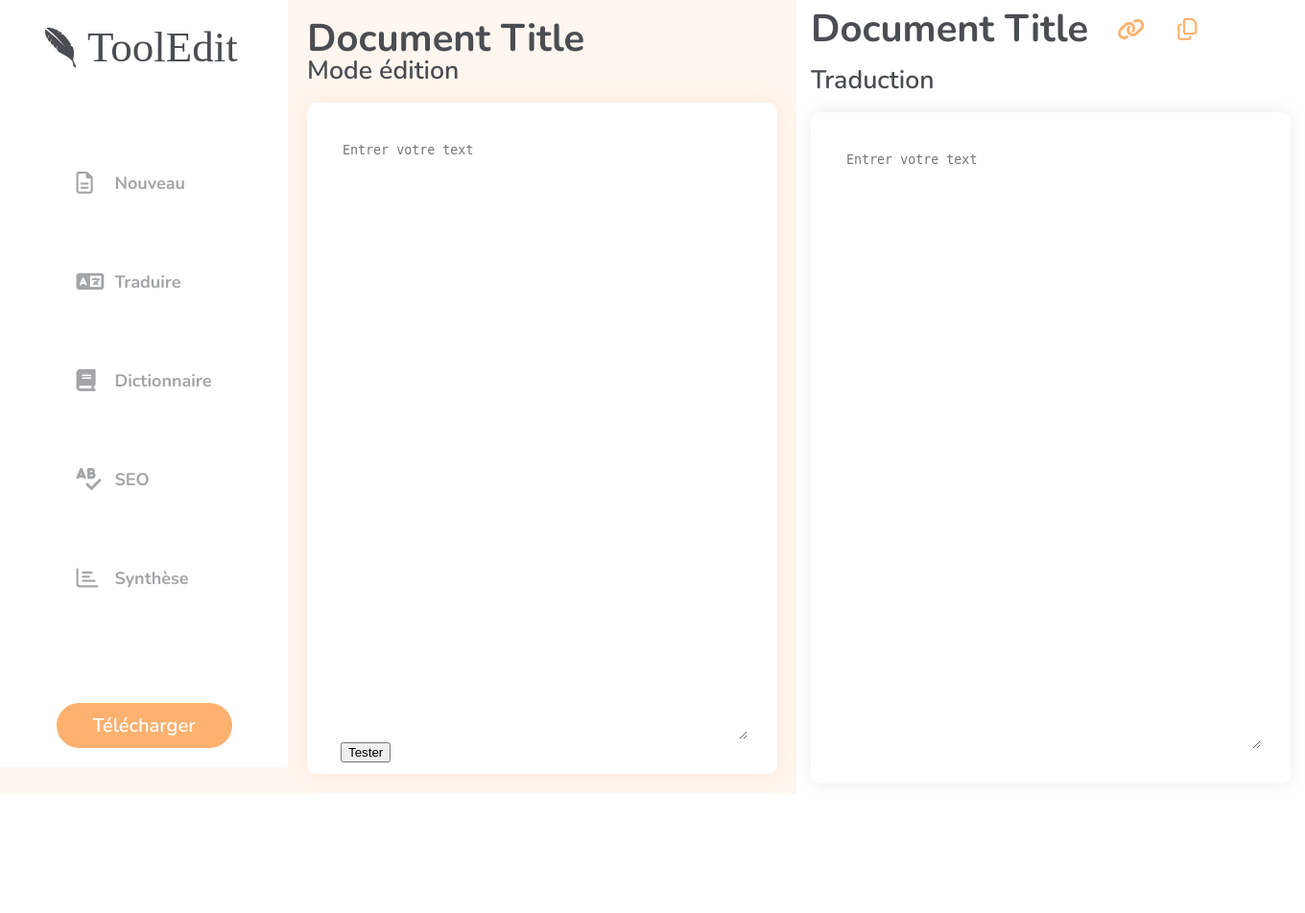
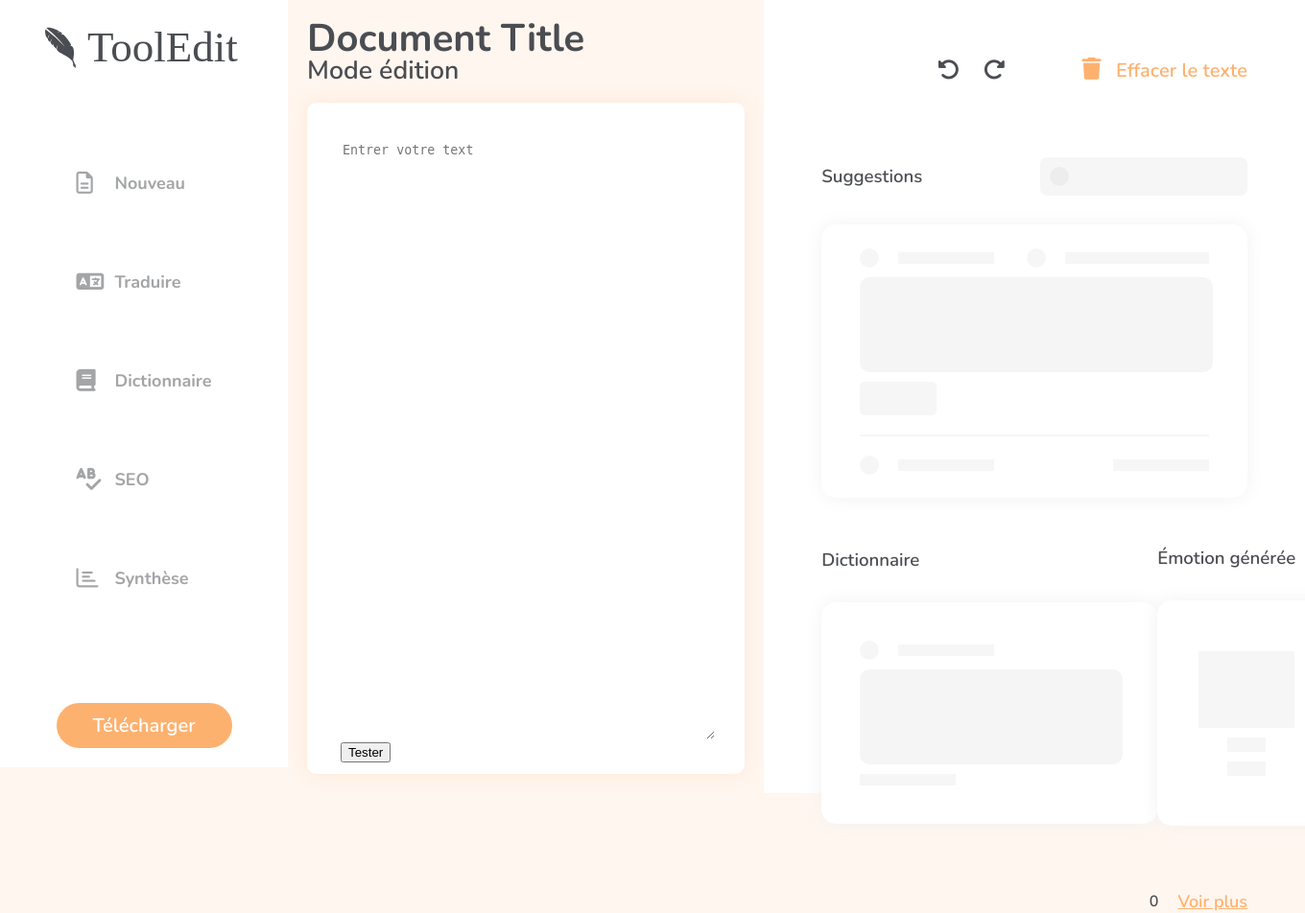
Before and after one commit to lepetitom/ToolEdit, a PHP site: page / in a window 1360 px wide. Shown: the whole page at 96% size. Before the commit the page ends 827 px from the top, so only its background shows below. Run offline with PHP 8.4, Linux system fonts and the light colour scheme; some libraries are stand-ins or nearby versions.

Commit message:
ajout undo + redo + supprimer texte en js

```diff
--- /dev/null
+++ b/assets/js/Edit_correcteur.js
@@ -0,0 +1,6 @@
+//EFFACER TEXTE TEXTAREA
+
+function effacer()
+{
+ document.getElementById("text").value="";
+}
--- a/compenents/editor.php
+++ b/compenents/editor.php
@@ -10,8 +10,8 @@
     </div>
     <div class="toolsPage">
         <?php
-            //include ("compenents/pageEdit_correcteur.php")
-            include ("compenents/pageEdit_translate.php")
+            include ("compenents/pageEdit_correcteur.php")
+            //include ("compenents/pageEdit_translate.php")
 
         ?>
     </div>
--- a/compenents/pageEdit_correcteur.php
+++ b/compenents/pageEdit_correcteur.php
@@ -3,13 +3,13 @@
 <div class="container">
     <div class="editPart">
         <div class="undo-redo">
-            <a href=""><i class="fas fa-undo-alt"></i></a>
-            <a href=""><i class="fas fa-redo-alt"></i></a>
+            <a onClick="document.execCommand('undo', '', null)" name="Undo" value="Undo" ><i class="fas fa-undo-alt"></i></a>
+            <a onClick="document.execCommand('redo', '', null)" name="Redo" value="Redo" ><i class="fas fa-redo-alt"></i></a>
         </div>
 
-        <a class='supprimer' href=""><i class="fas fa-trash"></i> Effacer le texte</a>
+
+        <a class='supprimer' value="effacer" onclick="effacer()" href=""><i class="fas fa-trash"></i> Effacer le texte</a>
     </div>
-
 
     <!-- PARTIE SUGGESTION -->
     <div class="suggestions">
@@ -103,7 +103,7 @@
 
     <!-- PARTIE DU BAS -->
     <div class="baspage">
-        <p>nombre de caractères</p>
+        <p id="nbcaractere"> 0 </p>
         <a class="seemore" href="">Voir plus</a>
     </div>
 </div>
--- a/footer.php
+++ b/footer.php
@@ -3,6 +3,7 @@
 
 <!-- MY SCRIPT -->
 <script src="assets/js/script.js"></script>
+<script src="assets/js/Edit_correcteur.js"></script>
 
 
 <!-- FONTAWESOME -->
```
